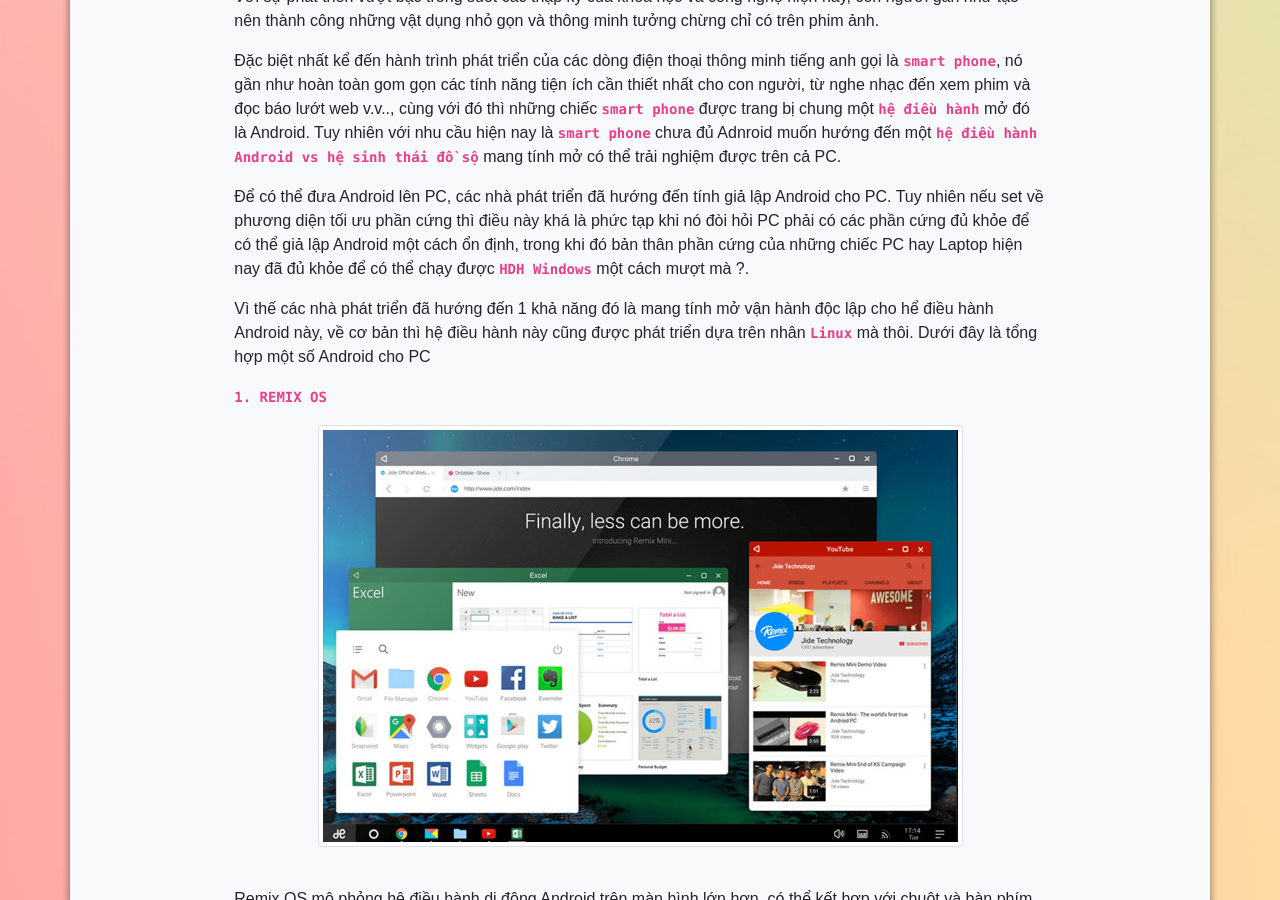
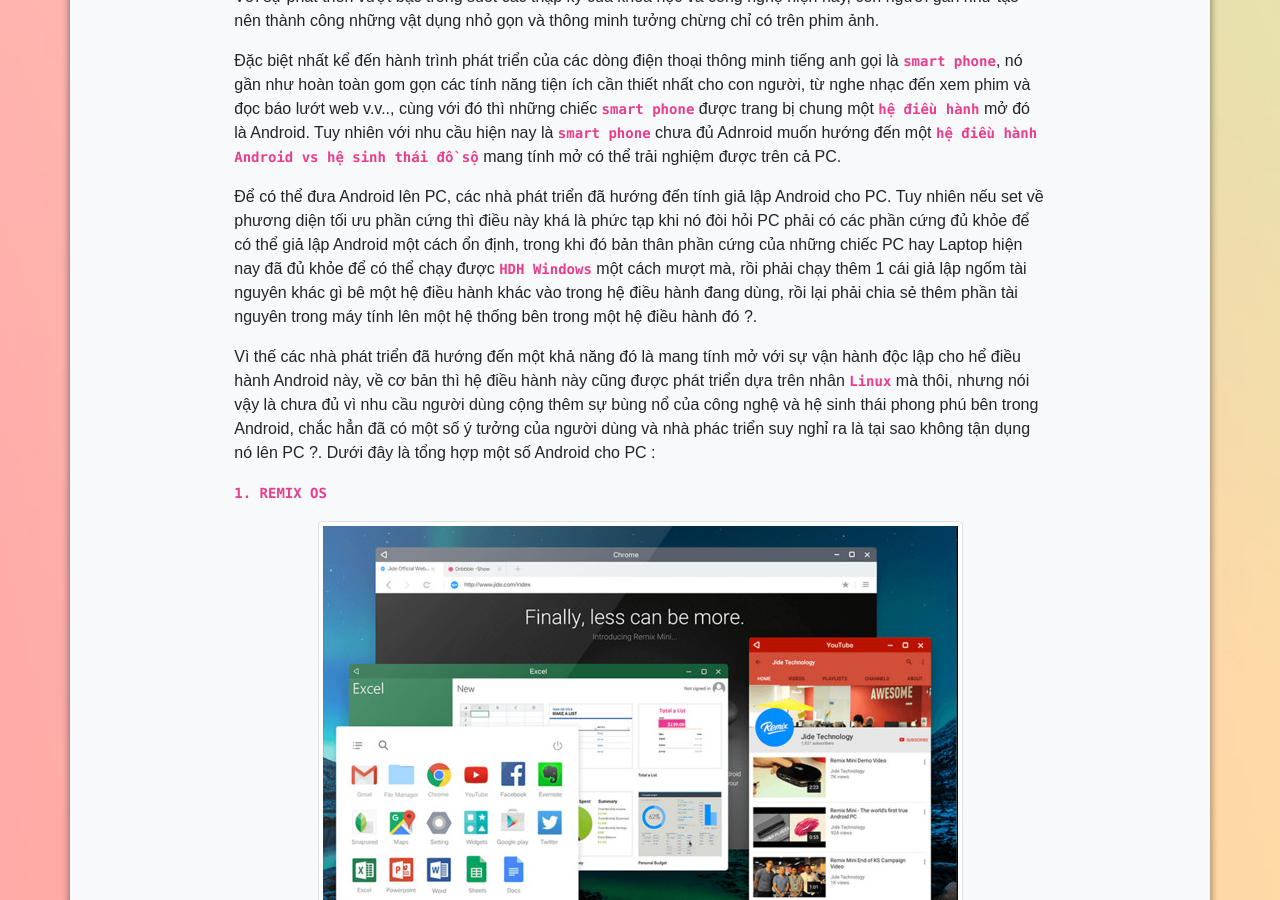
Before and after one commit to panadorado/panadora.github.io, a Jekyll site: the page built from _posts/2020-8-1-tong-hop-mot-so-android-cho-pc-hien-nay.md, in a window 1280 px wide and 900 px high, scrolled down 484 px. Built offline with Jekyll 4.4.1, drawn with Linux system fonts in a browser that asks for light colours; nearby versions of some CDN libraries; some web fonts are replaced.

Commit message:
Update 2020-8-1-tong-hop-mot-so-android-cho-pc-hien-nay.md

```diff
--- a/_posts/2020-8-1-tong-hop-mot-so-android-cho-pc-hien-nay.md
+++ b/_posts/2020-8-1-tong-hop-mot-so-android-cho-pc-hien-nay.md
@@ -12,9 +12,9 @@
 
 Đặc biệt nhất kể đến hành trình phát triển của các dòng điện thoại thông minh tiếng anh gọi là **`smart phone`**, nó gần như hoàn toàn gom gọn các tính năng tiện ích cần thiết nhất cho con người, từ nghe nhạc đến xem phim và đọc báo lướt web v.v.., cùng với đó thì những chiếc **`smart phone`** được trang bị chung một **`hệ điều hành`** mở đó là Android. Tuy nhiên với nhu cầu hiện nay là **`smart phone`** chưa đủ Adnroid muốn hướng đến một **`hệ điều hành Android vs hệ sinh thái đồ sộ`** mang tính mở có thể trải nghiệm được trên cả PC.
 
-Để có thể đưa Android lên PC, các nhà phát triển đã hướng đến tính giả lập Android cho PC. Tuy nhiên nếu set về phương diện tối ưu phần cứng thì điều này khá là phức tạp khi nó đòi hỏi PC phải có các phần cứng đủ khỏe để có thể giả lập Android một cách ổn định, trong khi đó bản thân phần cứng của những chiếc PC hay Laptop hiện nay đã đủ khỏe để có thể chạy được **`HDH Windows`** một cách mượt mà ?.
+Để có thể đưa Android lên PC, các nhà phát triển đã hướng đến tính giả lập Android cho PC. Tuy nhiên nếu set về phương diện tối ưu phần cứng thì điều này khá là phức tạp khi nó đòi hỏi PC phải có các phần cứng đủ khỏe để có thể giả lập Android một cách ổn định, trong khi đó bản thân phần cứng của những chiếc PC hay Laptop hiện nay đã đủ khỏe để có thể chạy được **`HDH Windows`** một cách mượt mà, rồi phải chạy thêm 1 cái giả lập ngốm tài nguyên khác gì bê một hệ điều hành khác vào trong hệ điều hành đang dùng, rồi lại phải chia sẻ thêm phần tài nguyên trong máy tính lên một hệ thống bên trong một hệ điều hành đó ?.
 
-Vì thế các nhà phát triển đã hướng đến 1 khả năng đó là mang tính mở vận hành độc lập cho hể điều hành Android này, về cơ bản thì hệ điều hành này cũng được phát triển dựa trên nhân **`Linux`** mà thôi. Dưới đây là tổng hợp một số Android cho PC
+Vì thế các nhà phát triển đã hướng đến một khả năng đó là mang tính mở với sự vận hành độc lập cho hể điều hành Android này, về cơ bản thì hệ điều hành này cũng được phát triển dựa trên nhân **`Linux`** mà thôi, nhưng nói vậy là chưa đủ vì nhu cầu người dùng cộng thêm sự bùng nổ của công nghệ và hệ sinh thái phong phú bên trong Android, chắc hẳn đã có một số ý tưởng của người dùng và nhà phác triển suy nghỉ ra là tại sao không tận dụng nó lên PC ?. Dưới đây là tổng hợp một số Android cho PC :
 
 [**`1. REMIX OS`**](https://www.fosshub.com/Remix-OS.html)
 
```
